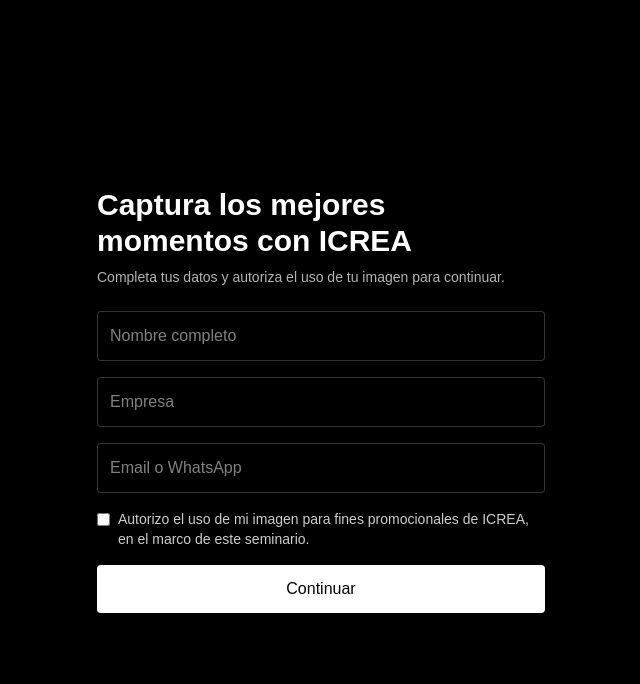
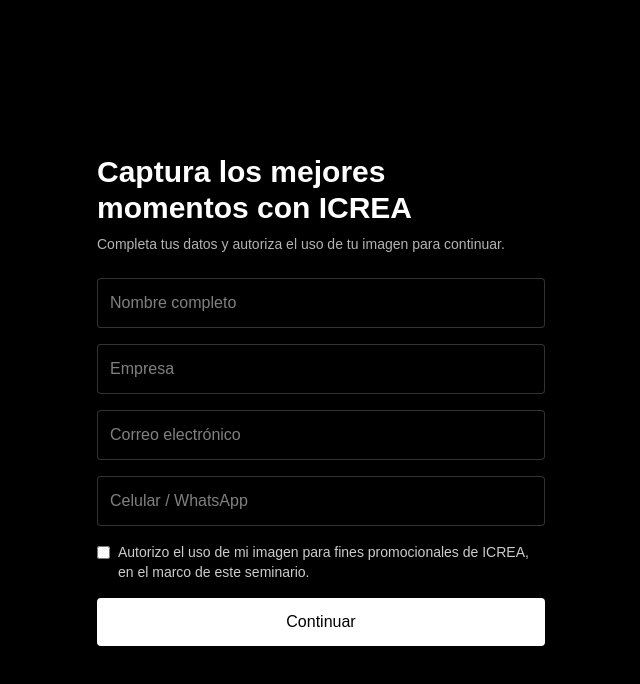
Before and after one commit to carolinaco2505/icrea-photo-booth, a Next.js app: page /e/1 in a window 1280 px wide. Shown: the top 684 px of the page, without its empty margins (319-959 px from the left). Built offline with nearby package versions, Linux system fonts and the light colour scheme.

Commit message:
Update page.tsx

```diff
--- a/app/e/[eventId]/page.tsx
+++ b/app/e/[eventId]/page.tsx
@@ -9,7 +9,8 @@
 
   const [fullName, setFullName] = useState("");
   const [company, setCompany] = useState("");
-  const [contact, setContact] = useState("");
+  const [email, setEmail] = useState("");
+  const [phone, setPhone] = useState("");
   const [consent, setConsent] = useState(false);
   const [error, setError] = useState<string | null>(null);
   const [loading, setLoading] = useState(false);
@@ -25,7 +26,7 @@
     e.preventDefault();
     setError(null);
 
-    if (!fullName.trim() || !company.trim() || !contact.trim()) {
+    if (!fullName.trim() || !company.trim() || !email.trim() || !phone.trim()) {
       setError("Completa todos los campos para continuar.");
       return;
     }
@@ -44,7 +45,8 @@
         rid,
         fullName: fullName.trim(),
         company: company.trim(),
-        contact: contact.trim(),
+        email: email.trim(),
+        phone: phone.trim(),
         consent: "true",
       });
 
@@ -83,9 +85,18 @@
 
           <input
             className="w-full p-3 rounded bg-black/40 border border-white/20"
-            placeholder="Email o WhatsApp"
-            value={contact}
-            onChange={(e) => setContact(e.target.value)}
+            placeholder="Correo electrónico"
+            type="email"
+            value={email}
+            onChange={(e) => setEmail(e.target.value)}
+          />
+
+          <input
+            className="w-full p-3 rounded bg-black/40 border border-white/20"
+            placeholder="Celular / WhatsApp"
+            type="tel"
+            value={phone}
+            onChange={(e) => setPhone(e.target.value)}
           />
 
           <label className="flex items-start gap-2 text-sm text-white/80">
```
